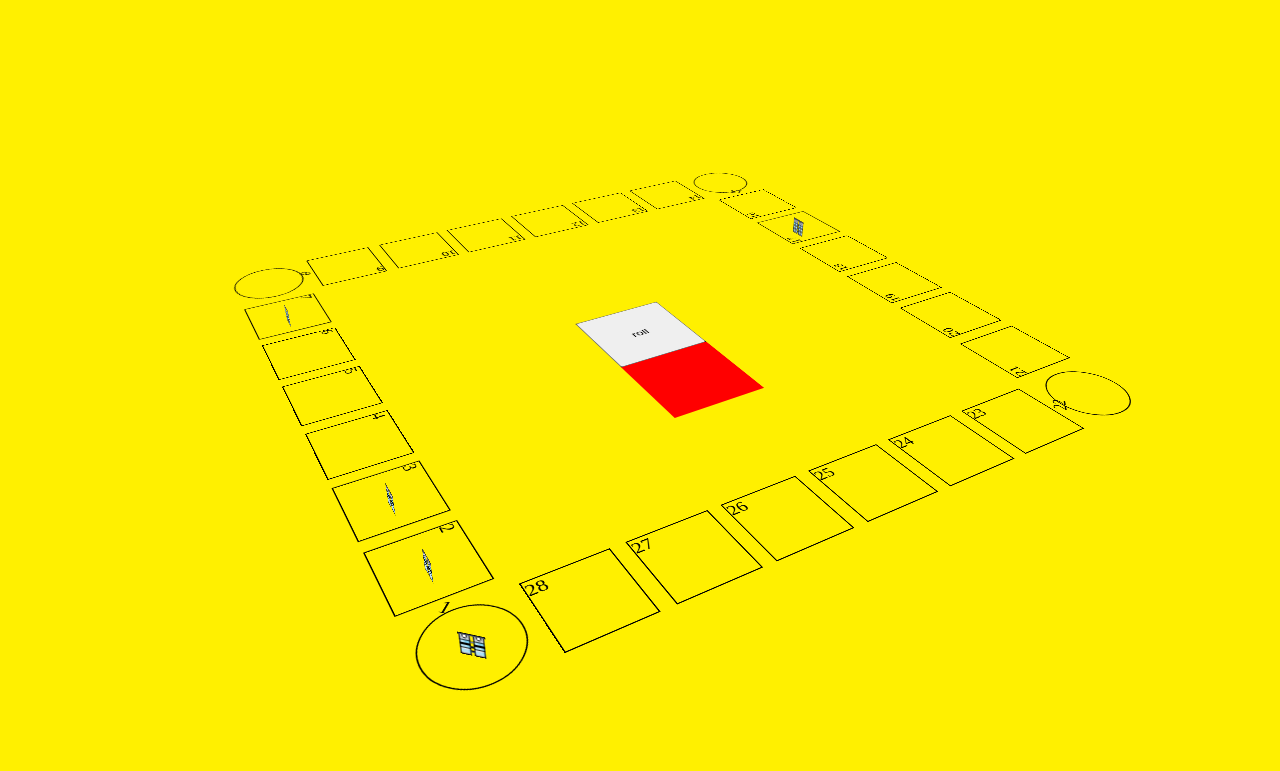
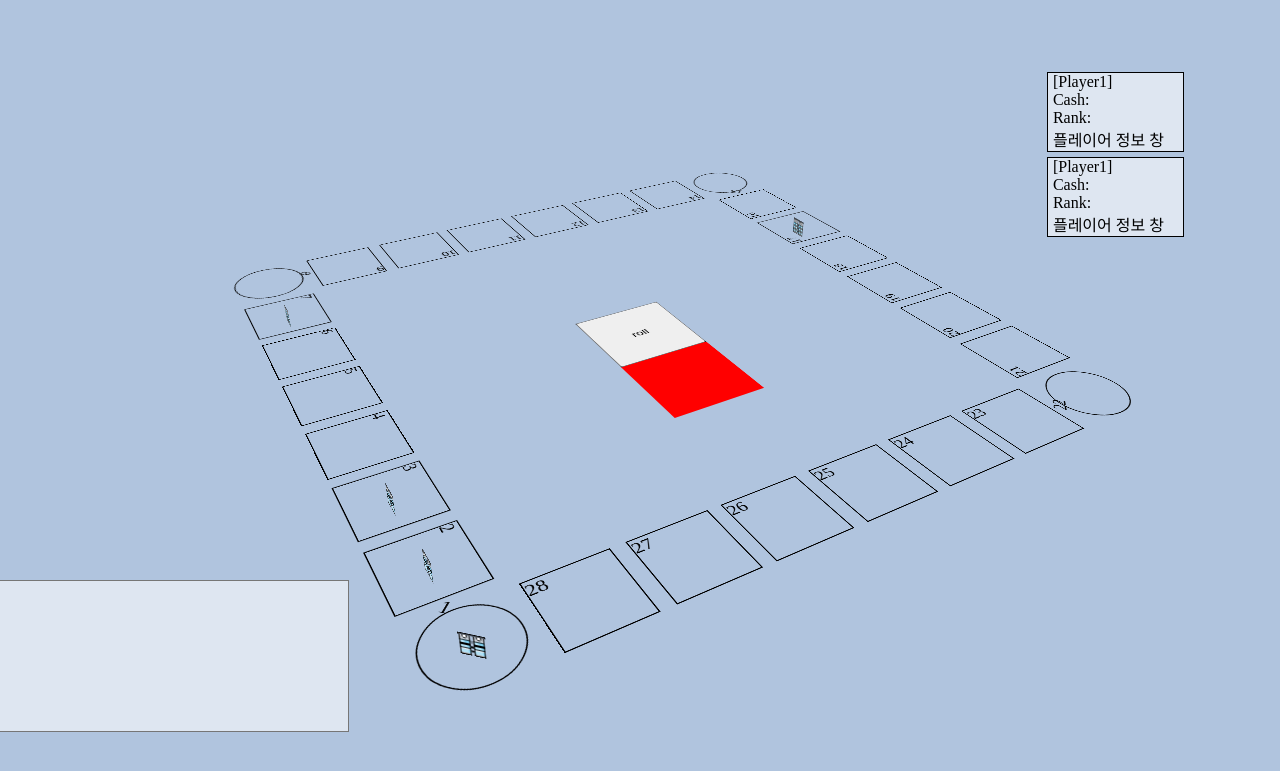
Before and after one commit to Kyayoong/scit_42_bluemarble, a Spring Boot app: page /board in a window 1280 px wide. Shown: the top 771 px of the page. Run offline with Spring Boot 4, Linux system fonts and the light colour scheme.

Commit message:
added status windows by sj

```diff
--- a/src/main/resources/static/css/board.css
+++ b/src/main/resources/static/css/board.css
@@ -9,7 +9,7 @@
     justify-content: center;
     perspective: 1000px;
     color: black;
-    background: #fff000;
+    background: #b0c4de;
 }
 
 .board {
@@ -17,7 +17,7 @@
     grid-template-rows: repeat(8, 9vmin);
     grid-template-columns: repeat(8, 9vmin);
     gap: 1vw;
-    z-index: 10;
+    z-index: 1;
     transform-style: preserve-3d;
     transform: rotateX(60deg) rotateZ(240deg);
 }
@@ -186,7 +186,53 @@
     transform: rotate(90deg);
 }
 
+/* 플레이어 정보창 */
+div.plStatusContainer{
+	width:150px;
+	position: fixed;
+	top: 10%;
+	right: 7%;
+	z-index: 3;
+}
+div.pl{
+	width: 130px;
+	margin: 5px auto;
+	padding-left: 5px;
+	background-color: #ffffff95;
+	border: 1px solid black;
+}
 
+/* 상태 메시지창 */
+div.statusContainer{
+	width: 404px;
+	height: 152px;
+	position: fixed;
+    bottom: -10%;
+    right: 77%;
+    z-index: 3;
+}
+div.statusContainer > textarea {
+    resize: none;
+    background-color: #ffffff95;
+}
+
+/* 채팅 출력/입력 창 (임시) */
+div.chatContainer{
+	width: 404px;
+	height: 152px;
+	position: fixed;
+    bottom: 0%;
+    right: 5%;
+    z-index: 3;
+}
+div.chatContainer > textarea {
+    resize: none;
+    background-color: #ffffff70;
+}
+div.chatContainer>p>input[type="text"]{
+	width: 363px;
+	background-color: #ffffff70;
+}
 #dot {
     position: relative;
     width: 25px;
--- a/src/main/resources/templates/board.html
+++ b/src/main/resources/templates/board.html
@@ -44,7 +44,7 @@
 
 <body>
     <div class="board">
-        <div class="tile">1
+    	<div class="tile">1
             <div class="coor"></div>
         </div>
         <div class="tile">2
@@ -87,5 +87,36 @@
             <div id="diceTrigger"></div>
         </div>
     </div>
+
+<!-- 플레이어 정보창 -->
+<div class="plStatusContainer">
+	<!-- div.pl을 반복문으로 실행. 정보들은 innerHTML로 수정.-->
+	<div class="pl">
+		<p>[Player1]</p>
+		<p>Cash: </p>
+        <p>Rank: </p>
+        <p>플레이어 정보 창</p>
+	</div>
+	<div class="pl">
+		<p>[Player1]</p>
+		<p>Cash: </p>
+        <p>Rank: </p>
+        <p>플레이어 정보 창</p>
+	</div>
+</div>
+<!-- 상태메세지 창 -->
+<div class="statusContainer">
+	<textarea id="status" rows="10" cols="55" readonly="readonly">상태 메시지 창</textarea>
+</div>
+
+<!-- 채팅창 (임시) -->
+<!-- <div class="chatContainer">
+<textarea id="chatOutput" rows="10" cols="55" readonly="readonly">채팅창</textarea>
+<p>
+    <input type="text" id="chatInput">
+    <input type="button" id="chatBtn" value="입력">
+</p>
+</div> -->
+
 </body>
 </html>
```
